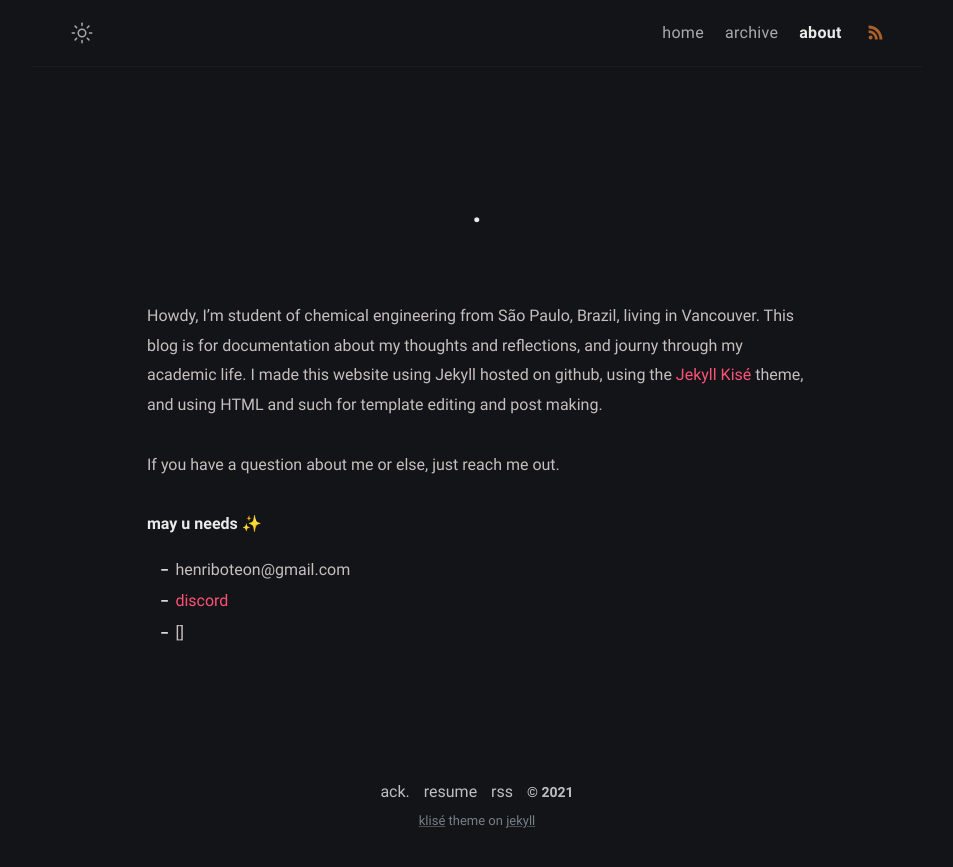
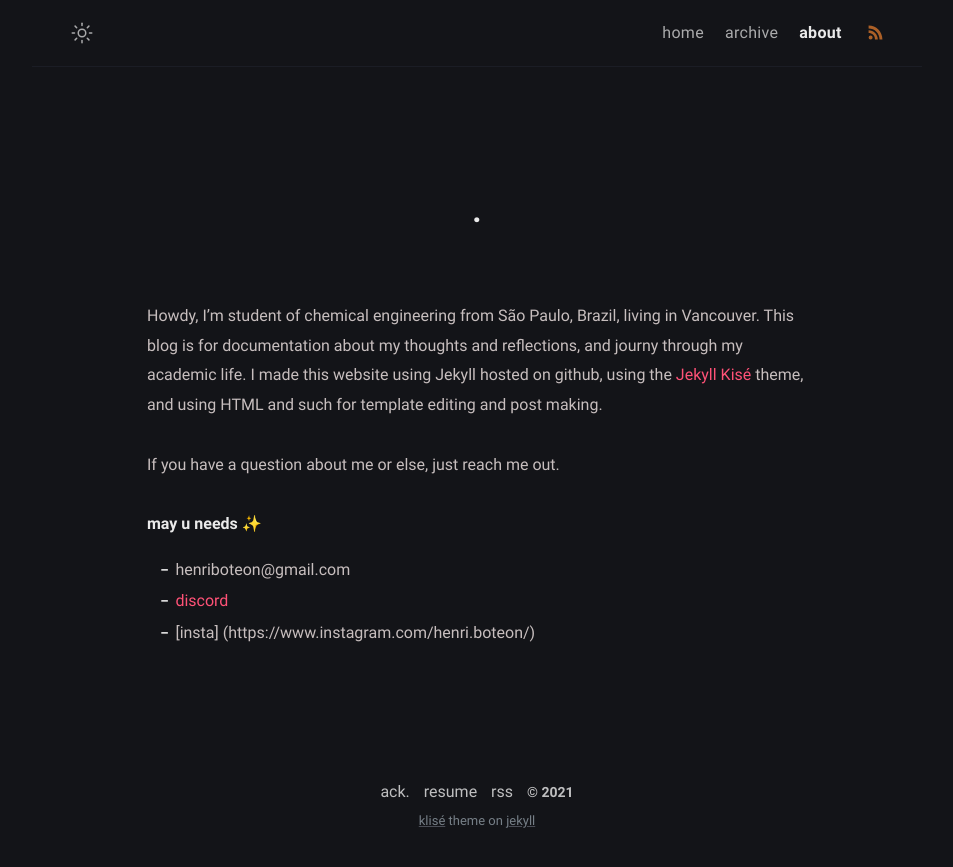
Before and after one commit to Pistachihen/pistachi.github.io, a Jekyll site: the page built from about.md, in a window 1280 px wide. Shown: the top 867 px of the page, without its empty margins (163-1116 px from the left). Built offline with Jekyll 4.4.1, drawn with Linux system fonts in a browser that asks for light colours.

Commit message:
about.md: changed

```diff
--- a/about.md
+++ b/about.md
@@ -13,4 +13,4 @@ If you have a question about me or else, just reach me out.
 
 - {{ site.author.email }}
 - [discord](https://discordapp.com/users/788123099748630567)
-- []
+- [insta] (https://www.instagram.com/henri.boteon/)
```
